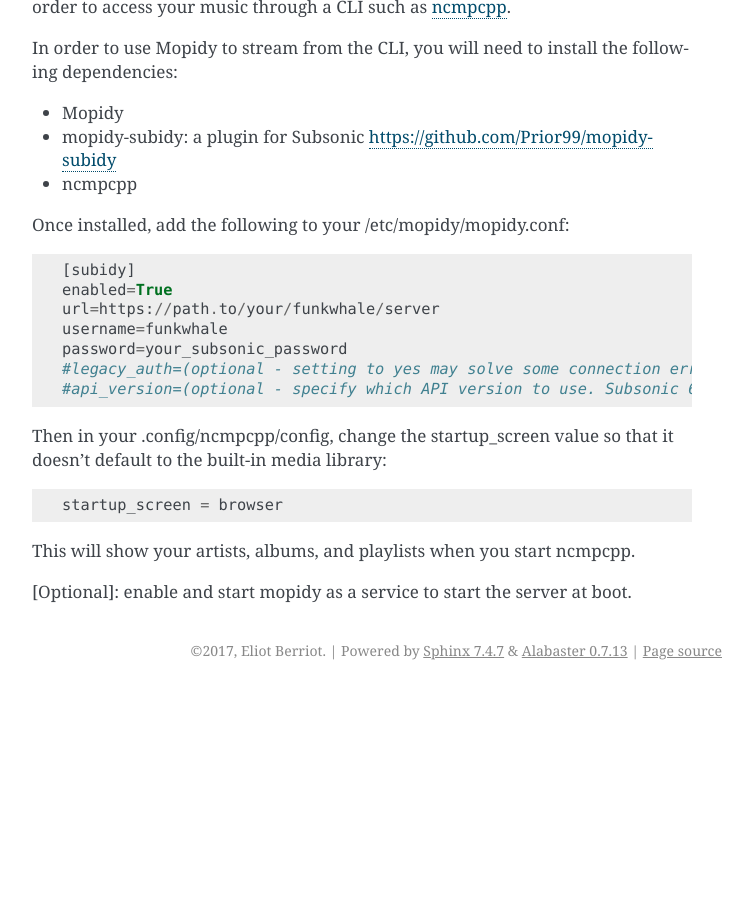
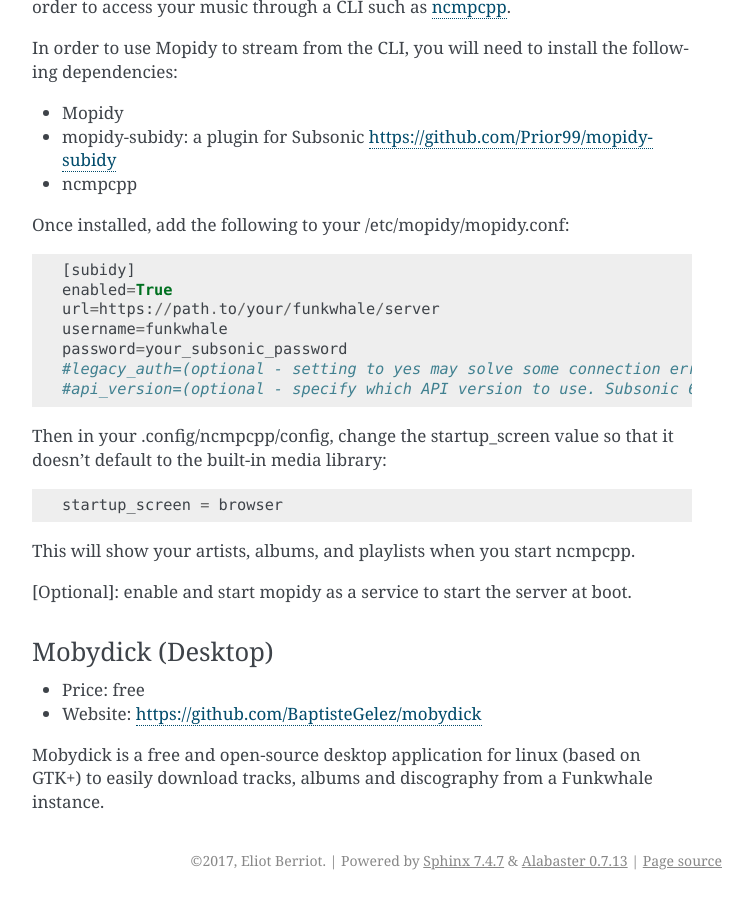
Before and after one commit to RYGhub/funkwhale, a Sphinx documentation site: the page built from docs/users/apps.rst, in a window 1280 px wide and 900 px high, scrolled down 3511 px. Shown: the whole window, without its empty margins (388-1141 px from the left). Built offline with Sphinx 7.4.7, drawn with Linux system fonts in a browser that asks for light colours; pages that are not in the unit, such as notebooks, are missing from menus; before the commit the page ends 4201 px from its top, so only the background shows below that.

Commit message:
Added link/documentation for Mobydick

```diff
--- a/docs/users/apps.rst
+++ b/docs/users/apps.rst
@@ -172,3 +172,12 @@
 This will show your artists, albums, and playlists when you start ncmpcpp.
 
 [Optional]: enable and start mopidy as a service to start the server at boot.
+
+Mobydick (Desktop)
+^^^^^^^^^^^^^^^^^^
+
+- Price: free
+- Website: https://github.com/BaptisteGelez/mobydick
+
+Mobydick is a free and open-source desktop application for linux (based on GTK+) to easily download
+tracks, albums and discography from a Funkwhale instance.
```
